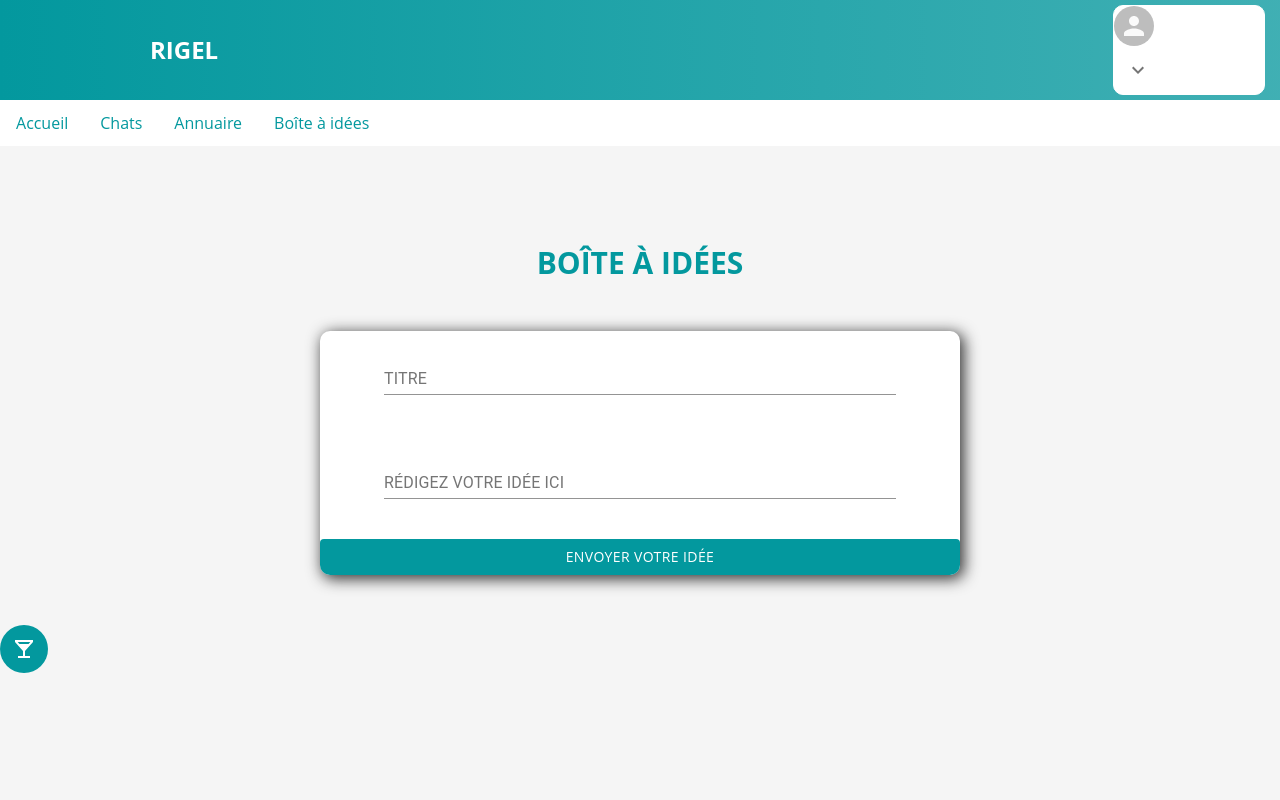
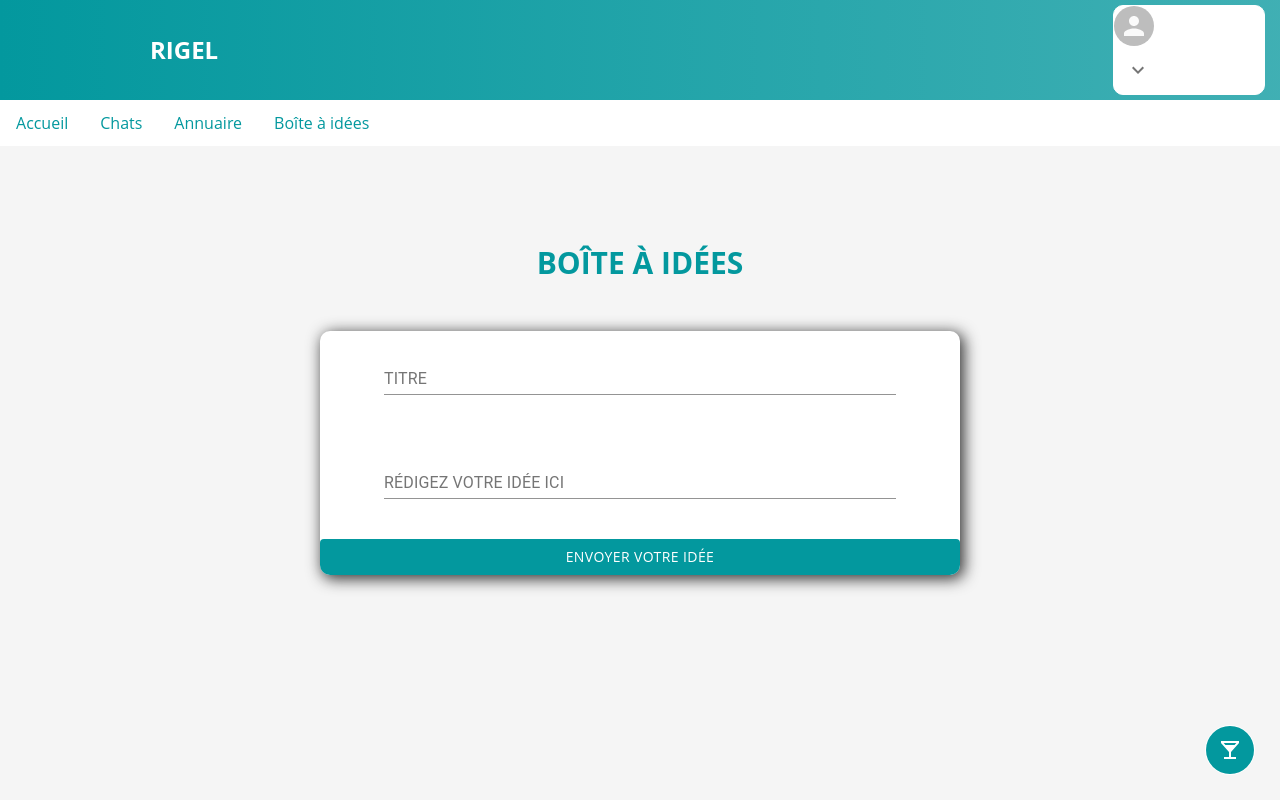
Before and after one commit to ArthurBrunet/Rigel-Front, a React (Create React App) app: page /ideabox in a window 1280 px wide. Built offline with nearby package versions, Linux system fonts and the light colour scheme.

Commit message:
better placement for apero

```diff
--- a/src/Template/Component/apero.js
+++ b/src/Template/Component/apero.js
@@ -3,7 +3,10 @@ import LocalBarIcon from '@material-ui/icons/LocalBar';
 
 export default function Apero() {
     return (
-        <IconButton className={'apero'}>
-            <LocalBarIcon />
-        </IconButton>);
+        <div className={'apero-div'}>
+            <IconButton className={'apero'}>
+                <LocalBarIcon />
+            </IconButton>
+        </div>
+    )
 }
```
